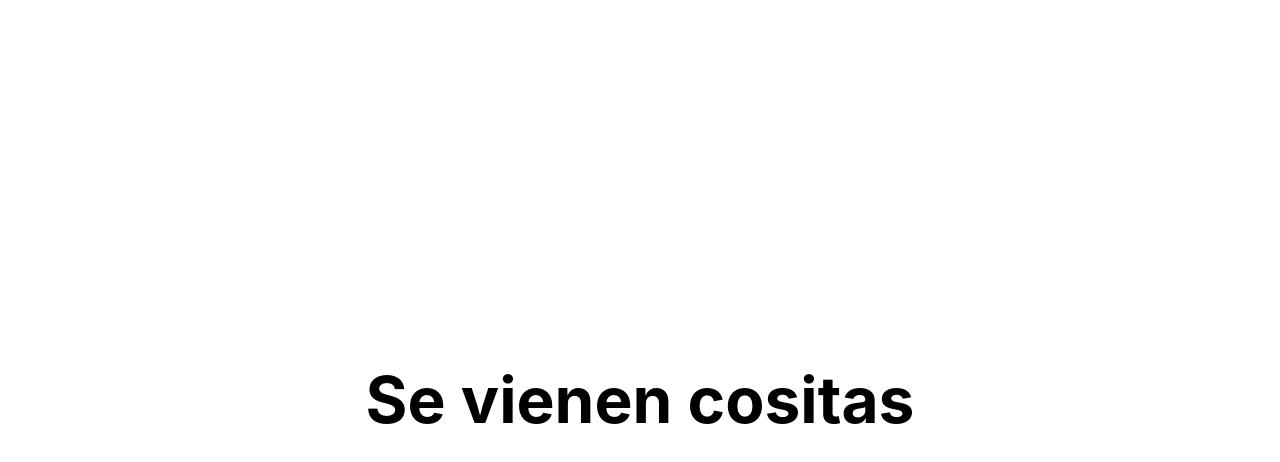
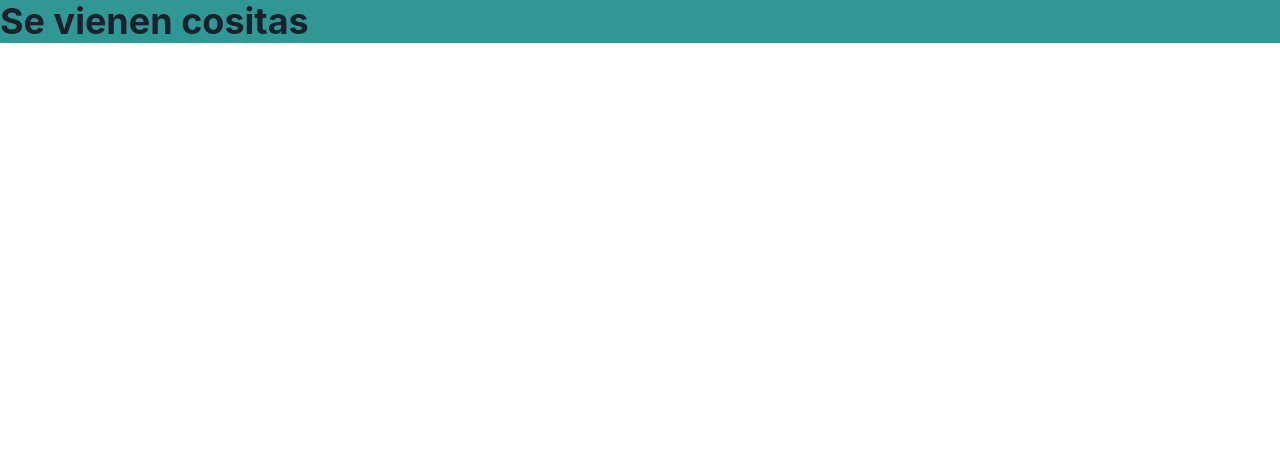
Before and after one commit to Belco90/no-hay, a Next.js app: page / in a window 1280 px wide. Shown: the top 462 px of the page. Built offline with nearby package versions, Linux system fonts and the light colour scheme.

Commit message:
setup chakra-ui

```diff
--- a/package.json
+++ b/package.json
@@ -14,6 +14,10 @@
     "prepare": "husky install"
   },
   "dependencies": {
+    "@chakra-ui/react": "^1.6.7",
+    "@emotion/react": "^11",
+    "@emotion/styled": "^11",
+    "framer-motion": "^4",
     "next": "11.1.2",
     "react": "17.0.2",
     "react-dom": "17.0.2"
--- a/pages/_app.tsx
+++ /dev/null
@@ -1,7 +0,0 @@
-import '../styles/globals.css'
-import type { AppProps } from 'next/app'
-
-function MyApp({ Component, pageProps }: AppProps) {
-  return <Component {...pageProps} />
-}
-export default MyApp
--- /dev/null
+++ b/src/pages/_app.tsx
@@ -0,0 +1,12 @@
+import { ChakraProvider } from '@chakra-ui/react'
+import type { AppProps } from 'next/app'
+import { theme } from '~/theme'
+
+function MyApp({ Component, pageProps }: AppProps) {
+  return (
+    <ChakraProvider theme={theme}>
+      <Component {...pageProps} />
+    </ChakraProvider>
+  )
+}
+export default MyApp
--- a/pages/index.tsx
+++ b/src/pages/index.tsx
@@ -1,20 +1,20 @@
 import type { NextPage } from 'next'
 import Head from 'next/head'
-import styles from '../styles/Home.module.css'
+import { Heading, Box } from '@chakra-ui/react'
 
 const Home: NextPage = () => {
   return (
-    <div className={styles.container}>
+    <Box>
       <Head>
         <title>Create Next App</title>
         <meta name="description" content="Generated by create next app" />
         <link rel="icon" href="/favicon.ico" />
       </Head>
 
-      <main className={styles.main}>
-        <h1 className={styles.title}>Se vienen cositas</h1>
-      </main>
-    </div>
+      <Box as="main" bgColor="primary.500">
+        <Heading as="h1">Se vienen cositas</Heading>
+      </Box>
+    </Box>
   )
 }
 
--- /dev/null
+++ b/src/theme.ts
@@ -0,0 +1,21 @@
+import { extendTheme, theme, ThemeOverride } from '@chakra-ui/react'
+
+const themeExtension: ThemeOverride = {
+  colors: {
+    primary: theme.colors.teal,
+    secondary: theme.colors.cyan,
+  },
+  styles: {
+    global: {
+      'html, body, #__next': { height: '100%' },
+    },
+  },
+  config: {
+    initialColorMode: 'light',
+    useSystemColorMode: true,
+  },
+}
+
+const extendedTheme = extendTheme(themeExtension)
+
+export { extendedTheme as theme }
--- a/tsconfig.json
+++ b/tsconfig.json
@@ -1,5 +1,9 @@
 {
   "compilerOptions": {
+    "baseUrl": ".",
+    "paths": {
+      "~/*": ["src/*"]
+    },
     "target": "es5",
     "lib": ["dom", "dom.iterable", "esnext"],
     "allowJs": true,
```
Also changed, not shown: src/pages/api/hello.ts (renamed from pages/api/hello.ts), src/styles/Home.module.css (renamed from styles/Home.module.css), src/styles/globals.css (renamed from styles/globals.css), 1 other file (tests, documents, lock files or other folders).
